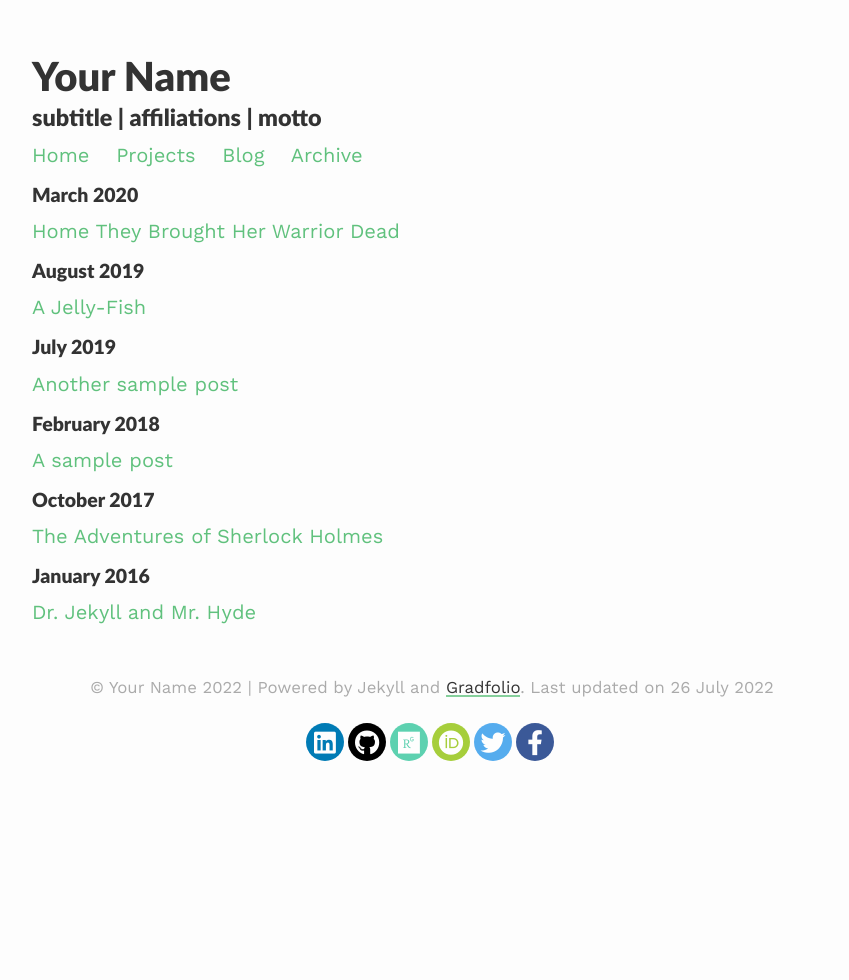
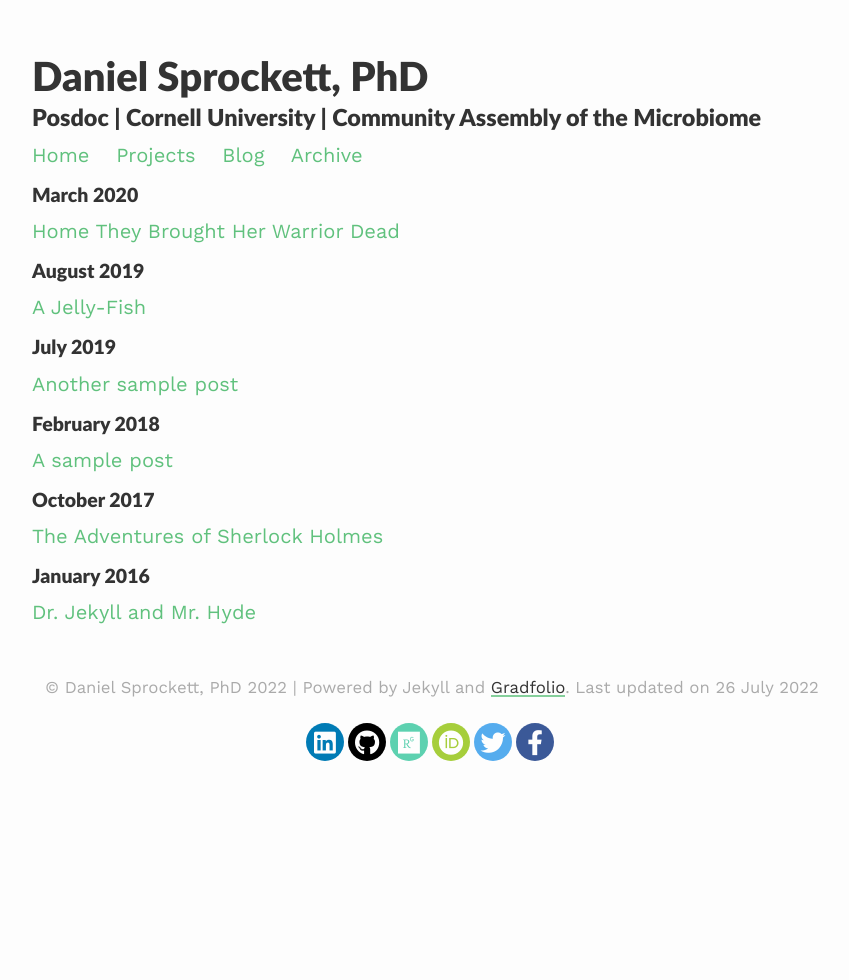
Before and after one commit to DanielSprockett/research_website, a Jekyll site: the page built from archive.html, in a window 1280 px wide. Shown: the whole page, without its empty margins (208-1057 px from the left). Built offline with Jekyll 4.4.1, drawn with Linux system fonts in a browser that asks for light colours; nearby versions of some CDN libraries.

Commit message:
Update _config.yml

```diff
--- a/_config.yml
+++ b/_config.yml
@@ -1,9 +1,9 @@
 ### your site title here
 
-title: Your Name
-description: subtitle | affiliations | motto
+title: Daniel Sprockett, PhD
+description: Posdoc | Cornell University | Community Assembly of the Microbiome
 
-baseurl: /gradfolio #name of GitHub repository
+baseurl: https://danielsprockett.github.io/gradfolio/ #name of GitHub repository
 url: "" #custom url to be used instead of GitHub repository
 email: #
 
```
